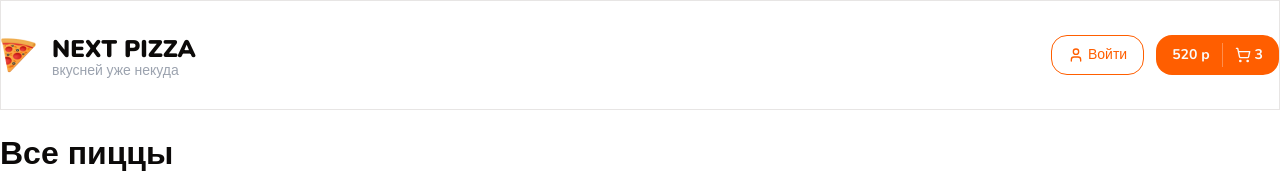
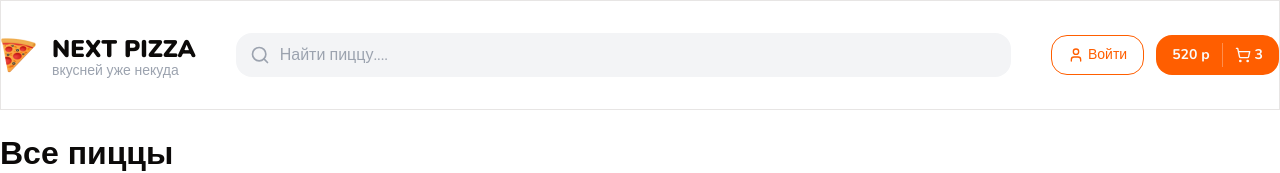
Before and after one commit to petbog/nextpizza, a Next.js app: page / in a window 1280 px wide. Shown: the top 173 px of the page. Built offline with nearby package versions, Linux system fonts and the light colour scheme.

Commit message:
create api search and searchbar

```diff
--- /dev/null
+++ b/app/api/ingredients/route.ts
@@ -0,0 +1,13 @@
+import { prisma } from "@/prisma/prisma-client";
+import { NextResponse } from "next/server";
+
+
+
+export async function GET() {
+
+    //достаем данные с призмы
+    const ingredients = await prisma.ingredient.findMany()
+
+    //отдаем данные через NextResponse в формате json
+    return NextResponse.json(ingredients)
+}
--- /dev/null
+++ b/app/api/products/search/route.ts
@@ -0,0 +1,25 @@
+import { prisma } from "@/prisma/prisma-client";
+import { NextRequest, NextResponse } from "next/server";
+
+
+
+export async function GET(req: NextRequest) {
+    //извлечение query парамметров
+    const query =  req.nextUrl.searchParams.get('query') || '';
+
+    const products = await prisma.product.findMany({
+        //поиск по ключевому слову
+        where: {
+            //name: query делает строгое сравнение
+            // name: query
+            name: {
+                //работает как includes
+                contains: query,
+                //чувствительность в регистру
+                mode:'insensitive'
+            }
+        },
+        take:5
+    })
+    return NextResponse.json(products)
+}
--- a/components/shared/header.tsx
+++ b/components/shared/header.tsx
@@ -4,6 +4,9 @@ import Image from 'next/image';
 import { Button } from '../ui';
 import { Container } from './container';
 import { ArrowRight, ShoppingCart, User } from 'lucide-react';
+import Link from 'next/link';
+import { SearchInput } from './searcInput';
+
 
 
 
@@ -17,12 +20,18 @@ export const Header: React.FC<Props> = ({ className }) => {
       <Container className='flex items-center justify-between py-8'>
 
         {/* левая часть */}
+        <Link href='/'>
           <div className="flex items-center gap-4">
             <Image src="/logo.png" alt="Logo" width={35} height={35} />
             <div className="">
               <h1 className="text-2xl uppercase font-black">Next Pizza</h1>
               <p className="text-sm text-gray-400 leading-3">вкусней уже некуда</p>
             </div>
+          </div>
+        </Link>
+        {/* поиск */}
+        <div className="mx-10 flex-1">
+          <SearchInput/>
         </div>
         {/* правая часть */}
         <div className="flex items-center gap-3">
@@ -37,7 +46,7 @@ export const Header: React.FC<Props> = ({ className }) => {
               <b>520 p</b>
               <span className="h-full w-[1px] bg-white/30 mx-3" />
               <div className="flex items-center gap-1 transition duration-300 group-hover:opacity-0">
-                <ShoppingCart  className='h-4 w-4 relative'/>
+                <ShoppingCart className='h-4 w-4 relative' />
                 <b>3</b>
               </div>
               <ArrowRight
--- a/components/shared/index.ts
+++ b/components/shared/index.tsx
@@ -10,3 +10,4 @@ export {RangeSlider} from './range-slider'
 export {CheckboxFiltersGroup} from './checkbox-filters-group'
 export {ProductCard} from './product-card'
 export {ProductsGroupList} from './products-group-list'
+export {SearchInput} from './searcInput'
--- /dev/null
+++ b/components/shared/searcInput.tsx
@@ -0,0 +1,52 @@
+'use client'
+
+import { cn } from '@/lib/utils';
+import { Search } from 'lucide-react';
+import Link from 'next/link';
+import React, { useRef, useState } from 'react';
+import { useClickAway } from 'react-use';
+
+
+interface SearchInputProps {
+  className?: string
+}
+
+export const SearchInput: React.FC<SearchInputProps> = ({ className }) => {
+
+  const [focused, setFocused] = useState<boolean>(false)
+  const ref = useRef(null)
+
+  useClickAway(ref, () => {
+    setFocused(false)
+  })
+
+  return (
+    <>
+      {focused && <div className='fixed top-0 bottom-0 right-0  left-0 bg-black/50 z-30' />}
+      <div ref={ref} className={cn('flex rounded-2xl flex-1 justify-between relative h-11 z-30', className)}>
+        <Search className="absolute top-1/2 translate-y-[-50%] left-3 h-5 text-gray-400" />
+        <input
+          type="text"
+          className="rounded-2xl outline-none w-full bg-gray-100 pl-11"
+          placeholder='Найти пиццу....'
+          onFocus={() => setFocused(true)}
+        />
+        <div
+          className={cn(
+            'absolute w-full bg-white rounded-xl py-2 top-14 shadow-md transition-all duration-200 invisible opacity-0 z-30',
+            focused && 'visible opacity-100 top-12',
+          )}>
+          <Link
+           className=" flex items-center gap-3 px-3 py-2 hover:bg-primary/10 "
+            href='/producе/1'>
+          <img className={cn('rounded-sm h-8 w-8',className)} src='https://tashirpizza.ru/images/products/479-a199.png'  alt='pizza1'/>
+            <div>
+            pizza
+            </div>
+          </Link>
+        </div>
+
+      </div>
+    </>
+  );
+};
```
Lines whose indentation alone changed are shown as unchanged.
